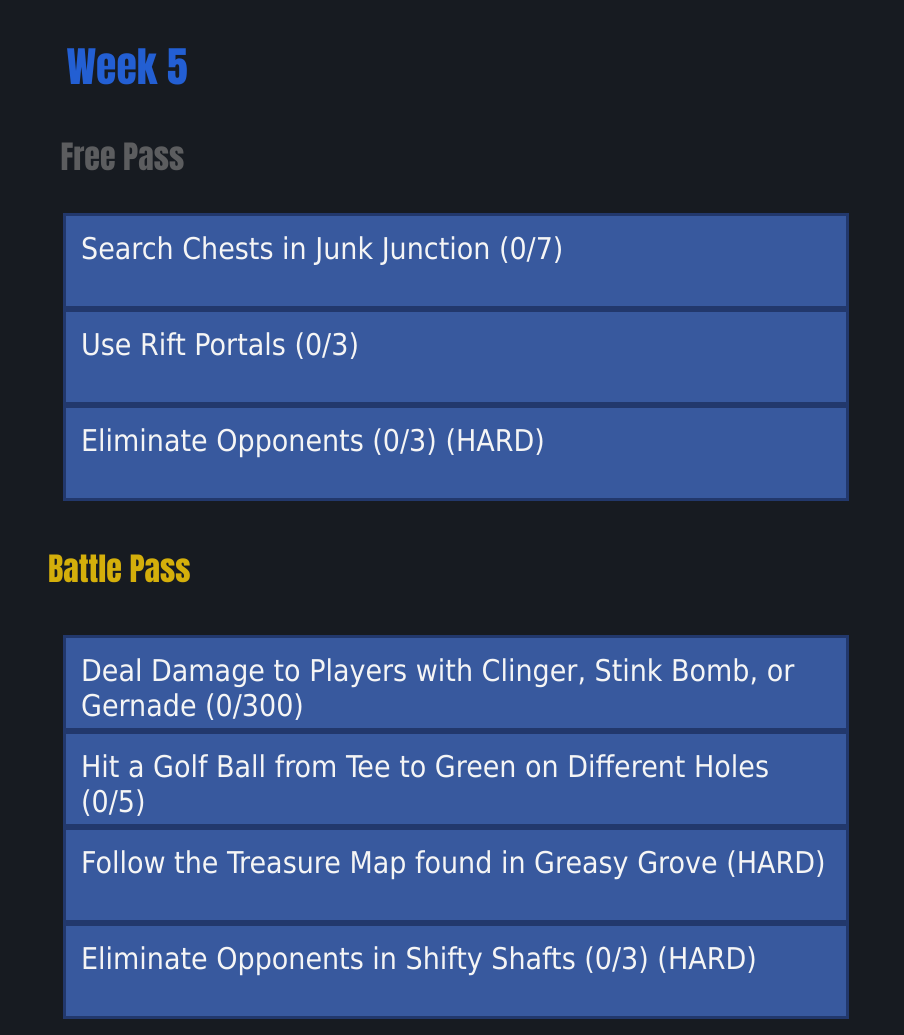
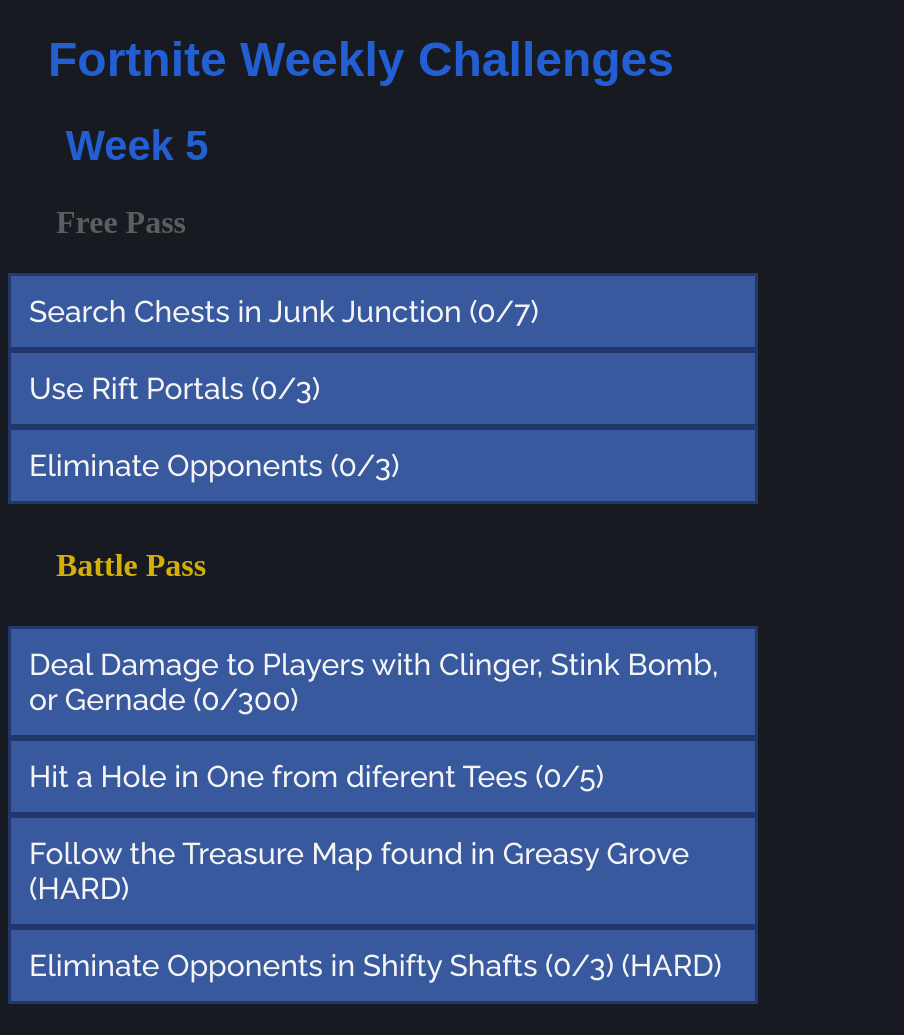
Before and after one commit to rshah917/WebsiteBeta, a plain HTML site: page week5.html in a window 1280 px wide. Shown: the whole page, without its empty margins (0-904 px from the left). After the commit the page ends 1012 px from the top, so only its background shows below. Drawn offline with Linux system fonts and the light colour scheme; a web font is replaced by a local one.

Commit message:
Update week5.html

```diff
--- a/week5.html
+++ b/week5.html
@@ -3,16 +3,45 @@
         <head>
         <title>Fortnite Battle Pass Challenges</title>
         <link rel="stylesheet" href="style.css" type="type/css" media="screen" />
+        <link href="https://fonts.googleapis.com/css?family=Holtwood+One+SC|Coda:800|Raleway:500" rel="stylesheet">
         <style>
+        .accordion {
+            background-color:rgb(56, 89, 158);
+            color: whitesmoke;
+            cursor: pointer;
+            padding: 18px;
+            width: 25em;
+            border: rgb(34, 56, 108) 0.1em solid;;
+            text-align: left;
+            outline: none;
+            font-size: 30px;
+            transition: 0.4s;
+            font-family: 'Raleway', sans-serif;
+}
+
+        .active, .accordion:hover {
+            background-color: rgb(1, 31, 87);
+}
+
+        .panel {
+            width: 25em;
+            padding: 0 0px;
+            background-color: rgb(56, 89, 158);
+            border: rgb(1, 31, 87);
+            max-height: 0;
+            overflow: hidden;
+            transition: max-height 0.2s ease-out;
+            font-size: 30px;
+}
         body {
           background: #171b21;
           color: white;
         }
-        p {font-family: tahoma; color: white; text-align: center; font-size: 16px; font-weight: bold;}
-        h1 {font-family: fantasy; color: white;font-size: 300%}
-        h2 {font-family: Impact; color: #235fd3; text-align:left; font-size: 260%;}
-        h3 {font-family: Impact; color: #5c5d5f; text-align:left; font-size: 200%;}
-        h4 {font-family: Impact; color: #d4af0b; text-align:left; font-size: 200%;}
+        p {font-family: 'Raleway', sans-serif; color: white; text-align: center; font-size: 16px; font-weight: bold;}
+        h1 {font-family: 'Coda', sans-serif; color: white;font-size: 300%}
+        h2 {font-family: 'Coda', sans-serif; color: #235fd3; text-align:left; font-size: 260%;}
+        h3 {font-family: 'Holtwood One SC'; color: #5c5d5f; text-align:left; font-size: 200%;}
+        h4 {font-family: 'Holtwood One SC'; color: #d4af0b; text-align:left; font-size: 200%;}
         ul.home{
             list-style: none; text-align: center; width: 100%;
         }
@@ -22,7 +51,7 @@
         }
 
         .home a, .home a:visited{
-            text-decoration: none; color:  #235fd3; font-family: fantasy;  font-size: 100%;
+            text-decoration: none; color:  #235fd3; font-family: 'Coda', sans-serif;  font-size: 100%;
         }
 
         .home a:hover, .home a:focus, .home a:active{
@@ -38,7 +67,7 @@
             width: 25em;
             height: 2em;
             border: rgb(34, 56, 108) 0.1em solid;
-            font-family: tahoma;
+            font-family: 'Raleway', sans-serif;
         }
 
         ul.chal li a, ul.chal li a:visited {
@@ -50,25 +79,94 @@
             color: whitesmoke;
         }
 
+        /*Style show dec button*/
+        .show-dec{
+            display:none;
+        }
+
+        /*Hide decripion*/
+        input[type=checkbox]{
+            display:none;
+    }
+
+        /* Show descripion when invisble checkbox is checked*/
+        input[type-checkbox]:checked ~ #w1-1{
+            display:block;
+    }
+
         </style>
     </head>
     <body>
+        <div><h1 class="home"><a href="index.html">&nbsp;&nbsp; Fortnite Weekly Challenges</a></h1></div>
+        <h2> &nbsp;&nbsp;&nbsp;&nbsp;&nbsp;Week 5 </h2>
+        <!-- TEST for Colabsable Lists-->
+        <h3>&nbsp;&nbsp;&nbsp;&nbsp;&nbsp; Free Pass</h3>
+        <button class="accordion">Search Chests in Junk Junction (0/7)</button>
+        <div class="panel">
+            <img src="Junk.PNG"/>
+          <p>Open 7 Chests in Junk Junction</p>
+        </div>
 
-    </ul>
+        <button class="accordion">Use Rift Portals (0/3)</button>
+        <div class="panel">
+          <img src=""/>
+            <p>
+          Use 3 rift portals throughyout the fortnite map to complete this challenge
+          </p>
+        </div>
 
-        <h2>&nbsp;&nbsp;&nbsp;&nbsp;&nbsp; Week 5</h2>
-        <h3> &nbsp;&nbsp;&nbsp;&nbsp;&nbsp;&nbsp;&nbsp;Free Pass</h3>
-        <ul class="chal" >
-        <li> Search Chests in Junk Junction (0/7)</li>
-        <li> Use Rift Portals (0/3)</li>
-        <li> Eliminate Opponents (0/3) (HARD)</li>
-        <h4> Battle Pass</h4>
-        <li> Deal Damage to Players with Clinger, Stink Bomb, or Gernade (0/300)</li>
-        <li> Hit a Golf Ball from Tee to Green on Different Holes (0/5)</li>
-        <li> Follow the Treasure Map found in Greasy Grove (HARD)</li>
-        <li> Eliminate Opponents in Shifty Shafts (0/3) (HARD)</li>
+        <button class="accordion">Eliminate Opponents (0/3)</button>
+        <div class="panel">
+            <img= src""/>"
+          <p>
+          Eliminate 3 Opponents
+          </p>
+        </div>
+        <h4>&nbsp;&nbsp;&nbsp;&nbsp;&nbsp; Battle Pass</h4>
+        <button class="accordion">Deal Damage to Players with Clinger, Stink Bomb, or Gernade (0/300)</button>
+        <div class="panel">
+            <img src="Clinger.PNG"/>
+            <img src="Stinkbomb.PNG"/>
+          <p>
+          Deal Damage to opponents using clingers, stink bombs, and grenades
+          </p>
+        </div>
+        <button class="accordion">Hit a Hole in One from diferent Tees (0/5)</button>
+        <div class="panel">
+            <img src="Lazy.PNG"/>
+          <p>
+          Drop in Lazy Links to Compete this Challenge
+          </p>
+        </div>
+        <button class="accordion">Follow the Treasure Map found in Greasy Grove (HARD)</button>
+        <div class="panel">
+          <p>
+          Go to this location to find your secret battle star!
+          </p>
+        </div>
+        <button class="accordion">Eliminate Opponents in Shifty Shafts (0/3) (HARD)</button>
+        <div class="panel">
+            <img src="Shifty.PNG"/>
+          <p>
+          The best way to complete this challenge is to be the first to land and grab a weapon
+          </p>
+        </div>
 
-        </ul>
-      <div>
+    <script>
+    var acc = document.getElementsByClassName("accordion");
+    var i;
+
+    for (i = 0; i < acc.length; i++) {
+        acc[i].addEventListener("click", function() {
+        this.classList.toggle("active");
+        var panel = this.nextElementSibling;
+        if (panel.style.maxHeight){
+            panel.style.maxHeight = null;
+        } else {
+            panel.style.maxHeight = panel.scrollHeight + "px";
+        }
+        });
+    }
+    </script>
     </body>
 </html>
```
